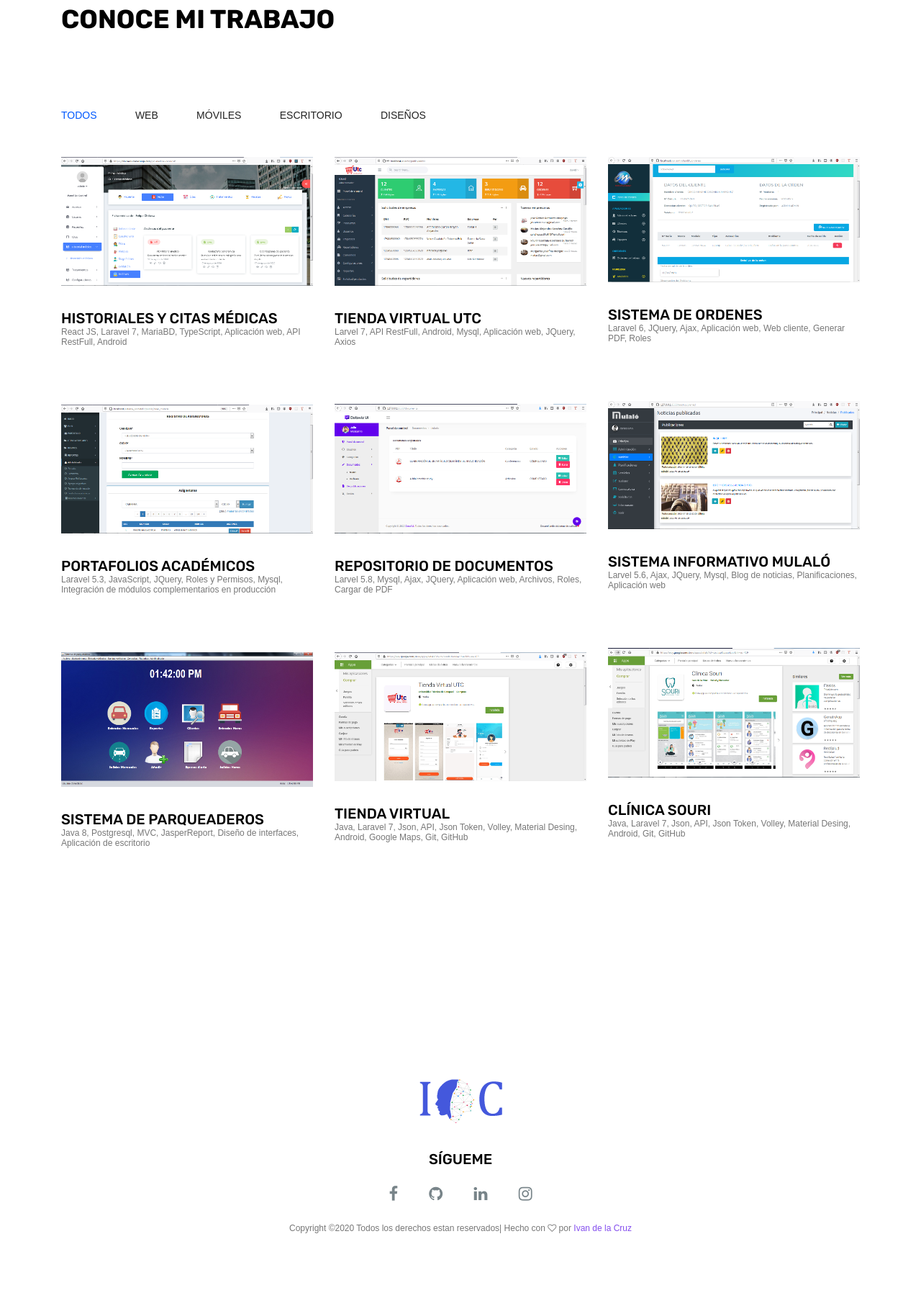
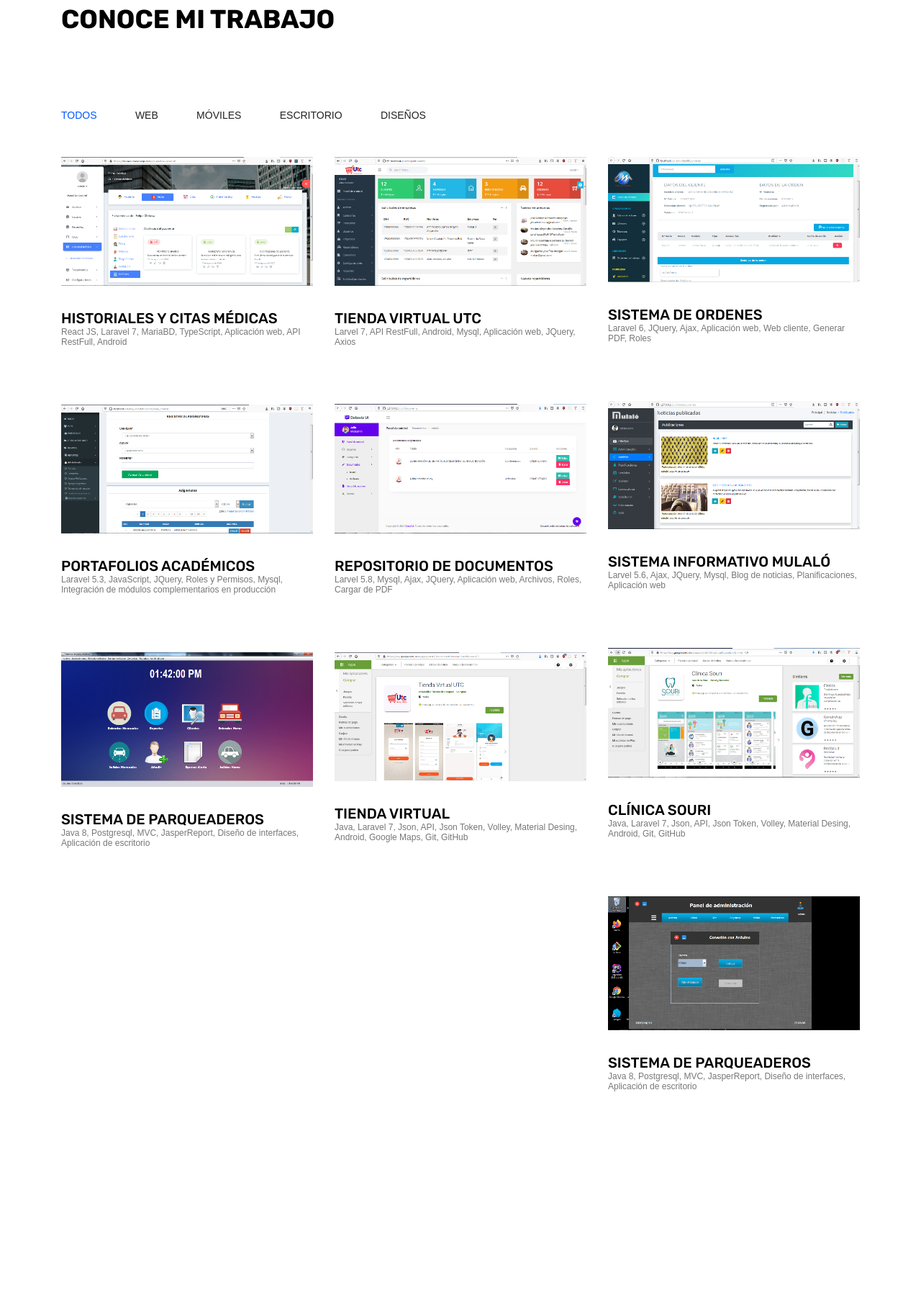
Before and after one commit to Ivan-dela-cruz/portafolio, a PHP site: page / in a window 1280 px wide. Shown: the part 2880-4676 px from the top of the page at 72% size. Before the commit the page ends 4593 px from the top, so only its background shows below. Run offline with PHP 8.4, Linux system fonts and the light colour scheme; some libraries are stand-ins or nearby versions.

Commit message:
portafolio 2

```diff
--- a/index.php
+++ b/index.php
@@ -489,6 +489,26 @@
 							</div>
 						</div>
 					</div>
+					<div class="col-lg-4 col-md-6 all latest">
+						<div class="portfolio_box">
+							<div class="single_portfolio">
+								<img class="img-fluid w-100" src="img/portfolio/pollo/conexion.PNG" alt="">
+								<div class="overlay"></div>
+								<a href="img/portfolio/pollo/conexion.PNG" class="img-gal">
+									<div class="icon">
+										<span class="lnr lnr-cross"></span>
+									</div>
+								</a>
+							</div>
+							<div class="short_info">
+								<h4><a href="portfolio-details.html">Sistema de parqueaderos</a></h4>
+								<p>Java 8, Postgresql, MVC, JasperReport, Diseño de interfaces, Aplicación de escritorio</p>
+							</div>
+						</div>
+					</div>
+
+
+
 					<!----APLICACIONES DISEÑOS--->
 
 
```
Also changed, not shown: img/portfolio/Captura.PNG (added), img/portfolio/pollo/Captura.PNG (added), img/portfolio/pollo/admin.PNG (added), img/portfolio/pollo/conexion.PNG (added), img/portfolio/pollo/despachos.PNG (added), img/portfolio/pollo/entradas.PNG (added), img/portfolio/pollo/estadisticas.PNG (added), img/portfolio/pollo/galpones.PNG (added), img/portfolio/pollo/graficas.PNG (added), img/portfolio/pollo/registros.PNG (added).
